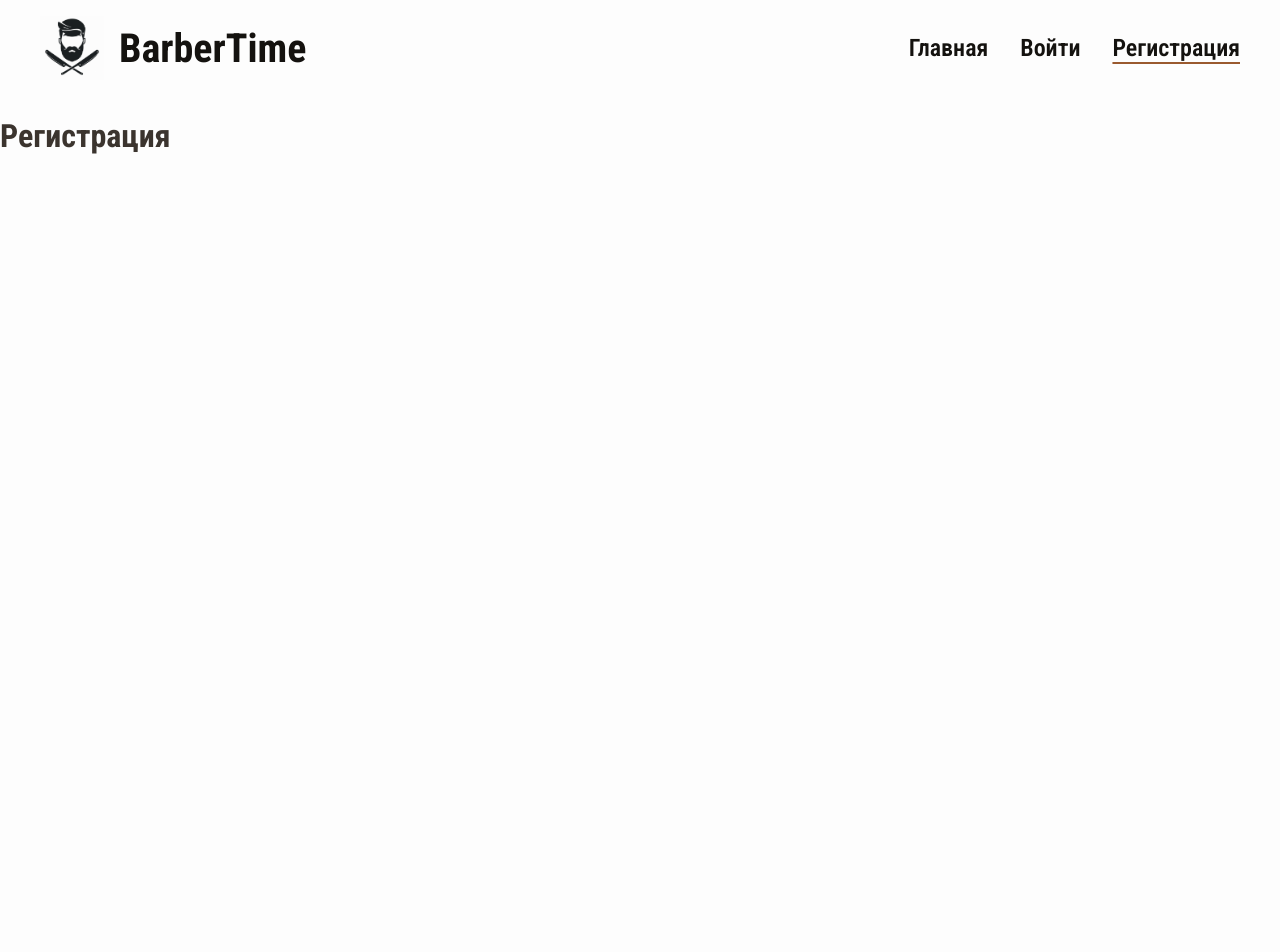
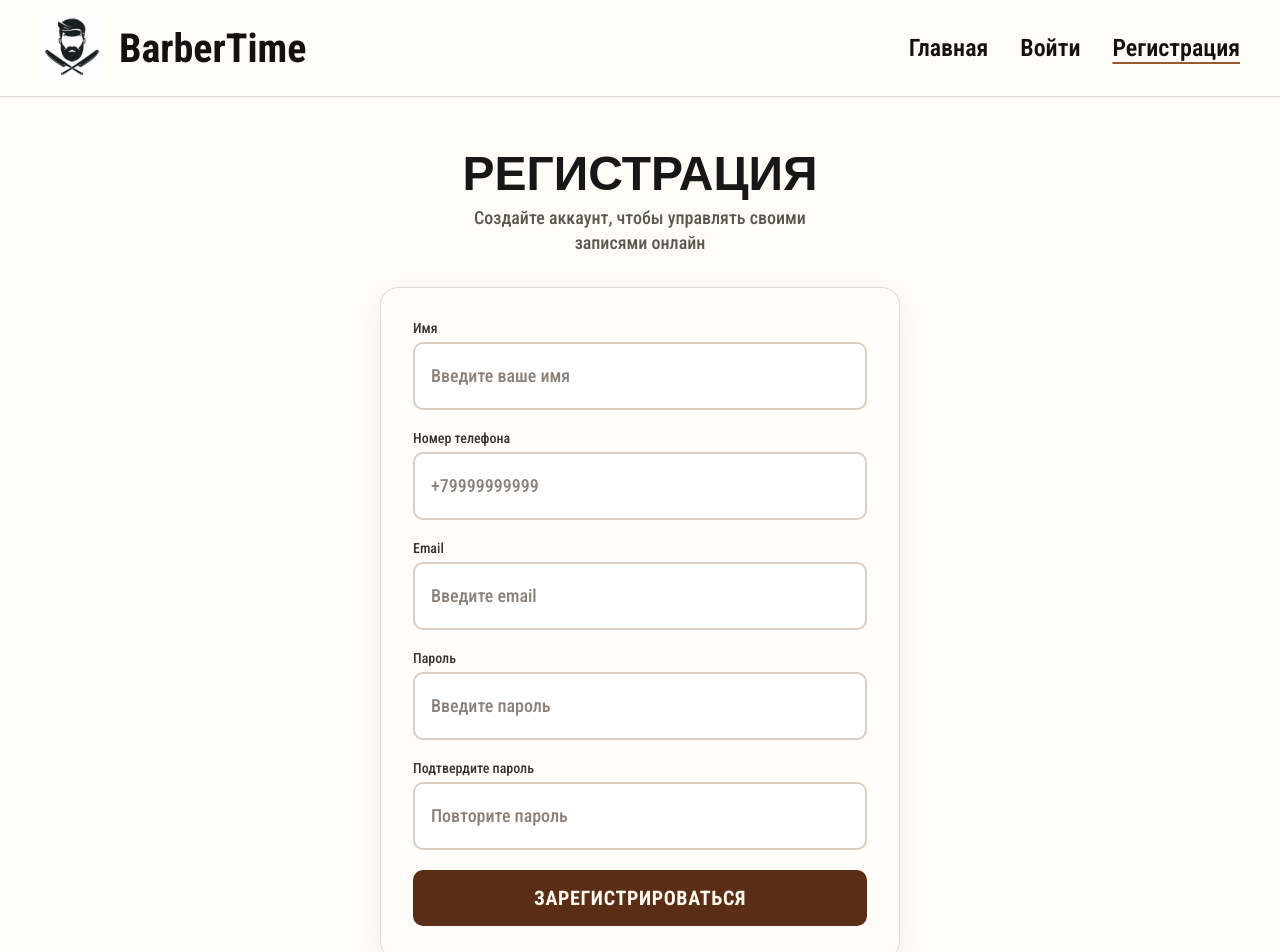
Before and after one commit to slavmi1/practice-react-app, a React (Vite) app: page /register in a window 1280 px wide. Shown: the top 952 px of the page. Before the commit the page ends 800 px from the top, so only its background shows below. Built offline with nearby package versions, Linux system fonts and the light colour scheme.

Commit message:
add LoginPage and RegisterPage with yup validation

```diff
--- a/package.json
+++ b/package.json
@@ -10,9 +10,12 @@
     "preview": "vite preview"
   },
   "dependencies": {
+    "@hookform/resolvers": "^5.4.0",
     "react": "^19.2.7",
     "react-dom": "^19.2.7",
-    "react-router": "^8.1.0"
+    "react-hook-form": "^7.81.0",
+    "react-router": "^8.1.0",
+    "yup": "^1.7.1"
   },
   "devDependencies": {
     "@eslint/js": "^10.0.1",
--- /dev/null
+++ b/src/Schemas/authSchemas.ts
@@ -0,0 +1,43 @@
+import * as yup from "yup";
+
+export const loginSchema = yup.object({
+  email: yup
+    .string()
+    .trim()
+    .required("Введите email")
+    .email("Введите корректный email"),
+
+  password: yup
+    .string()
+    .required("Введите пароль")
+    .min(8, "Пароль должен быть не короче 8 символов"),
+});
+
+export const registerSchema = yup.object({
+  name: yup
+    .string()
+    .trim()
+    .required("Введите имя")
+    .max(30, "Имя не должно быть длиннее 50 символов"),
+
+  phone: yup
+    .string()
+    .required("Введите номер телефона")
+    .matches(/^\+7\d{10}$/, "Введите корректный номер телефона"),
+
+  email: yup
+    .string()
+    .trim()
+    .required("Введите email")
+    .email("Введите корректный email"),
+
+  password: yup
+    .string()
+    .required("Введите пароль")
+    .min(8, "Пароль должен быть не короче 8 символов"),
+
+  confirmPassword: yup
+    .string()
+    .required("Повторите пароль")
+    .oneOf([yup.ref("password")], "Пароли должны совпадать"),
+});
--- /dev/null
+++ b/src/components/Pages/LoginPage/LoginPage.module.scss
@@ -0,0 +1,76 @@
+.login {
+  min-height: calc(100vh - 97px);
+
+  display: flex;
+  align-items: center;
+  justify-content: center;
+
+  padding: 48px 20px;
+}
+.card {
+  display: flex;
+  flex-direction: column;
+  align-items: center;
+
+  width: 100%;
+  max-width: 520px;
+}
+
+.title {
+  margin: 0 0 12px;
+
+  color: #171717;
+  font-family: "Oswald", sans-serif;
+  font-size: 3rem;
+  font-weight: 700;
+  line-height: 1;
+  text-align: center;
+  text-transform: uppercase;
+}
+
+.subtitle {
+  max-width: 360px;
+  margin: 0 auto 32px;
+
+  color: #5f564f;
+  font-size: 1.125rem;
+  line-height: 1.4;
+  text-align: center;
+}
+
+.form {
+  display: flex;
+  flex-direction: column;
+  gap: 20px;
+
+  width: 100%;
+  padding: 32px;
+
+  border: 1px solid #e3d8cc;
+  border-radius: 18px;
+
+  background-color: #fffdf9;
+  box-shadow: 0 8px 24px rgba(60, 40, 25, 0.06);
+}
+
+.submitButton {
+  width: 100%;
+}
+
+.registerText {
+  margin: 24px 0 0;
+
+  color: #5f564f;
+  font-size: 1rem;
+  text-align: center;
+}
+
+.authLink {
+  color: #5a2e16;
+  font-weight: 700;
+  text-decoration: none;
+}
+
+.authLink:hover {
+  text-decoration: underline;
+}
--- a/src/components/Pages/LoginPage/LoginPage.tsx
+++ b/src/components/Pages/LoginPage/LoginPage.tsx
@@ -1,5 +1,79 @@
+import { Link } from "react-router";
+import { useForm } from "react-hook-form";
+import { yupResolver } from "@hookform/resolvers/yup";
+
+import { loginSchema } from "../../../Schemas/authSchemas";
+import styles from "./LoginPage.module.scss";
+import Button from "../../UI/Button/Button";
+import Field from "../../UI/Field/Field";
+
+type LoginFormData = {
+  email: string;
+  password: string;
+};
+
 const LoginPage = () => {
-  return <h1>Авторизация</h1>;
+  // Достаем из useForm только то, что нужно
+  const {
+    register, // Подключает input к React Hook Form
+    handleSubmit, // Валидирует форму перед отправкой и кладет ошибки в errors
+    formState: { errors }, // Достает errors из formState
+  } = useForm<LoginFormData>({
+    resolver: yupResolver(loginSchema),
+  });
+
+  const onSubmit = (data: LoginFormData) => {
+    console.log(data);
+  };
+
+  return (
+    <main className={styles.login}>
+      <section className={styles.card}>
+        <h1 className={styles.title}>Авторизация</h1>
+
+        <p className={styles.subtitle}>
+          Войдите в аккаунт, чтобы посмотреть свои записи
+        </p>
+
+        <form
+          className={styles.form}
+          onSubmit={handleSubmit(onSubmit)}
+          noValidate
+        >
+          <Field
+            id="email"
+            label="Email"
+            placeholder="Введите email"
+            autoComplete="email"
+            type="email"
+            error={errors.email?.message}
+            {...register("email")}
+          />
+
+          <Field
+            id="password"
+            label="Пароль"
+            placeholder="Введите пароль"
+            autoComplete="current-password"
+            type="password"
+            error={errors.password?.message}
+            {...register("password")}
+          />
+
+          <Button className={styles.submitButton} type="submit">
+            Войти
+          </Button>
+        </form>
+
+        <p className={styles.registerText}>
+          Нет аккаунта?{" "}
+          <Link to="/register" className={styles.authLink}>
+            Зарегистрироваться
+          </Link>
+        </p>
+      </section>
+    </main>
+  );
 };
 
 export default LoginPage;
--- /dev/null
+++ b/src/components/Pages/RegisterPage/RegisterPage.module.scss
@@ -0,0 +1,76 @@
+.register {
+  min-height: calc(100vh - 97px);
+
+  display: flex;
+  align-items: center;
+  justify-content: center;
+
+  padding: 48px 20px;
+}
+.card {
+  display: flex;
+  flex-direction: column;
+  align-items: center;
+
+  width: 100%;
+  max-width: 520px;
+}
+
+.title {
+  margin: 0 0 12px;
+
+  color: #171717;
+  font-family: "Oswald", sans-serif;
+  font-size: 3rem;
+  font-weight: 700;
+  line-height: 1;
+  text-align: center;
+  text-transform: uppercase;
+}
+
+.subtitle {
+  max-width: 360px;
+  margin: 0 auto 32px;
+
+  color: #5f564f;
+  font-size: 1.125rem;
+  line-height: 1.4;
+  text-align: center;
+}
+
+.form {
+  display: flex;
+  flex-direction: column;
+  gap: 20px;
+
+  width: 100%;
+  padding: 32px;
+
+  border: 1px solid #e3d8cc;
+  border-radius: 18px;
+
+  background-color: #fffdf9;
+  box-shadow: 0 8px 24px rgba(60, 40, 25, 0.06);
+}
+
+.submitButton {
+  width: 100%;
+}
+
+.registerText {
+  margin: 24px 0 0;
+
+  color: #5f564f;
+  font-size: 1rem;
+  text-align: center;
+}
+
+.authLink {
+  color: #5a2e16;
+  font-weight: 700;
+  text-decoration: none;
+}
+
+.authLink:hover {
+  text-decoration: underline;
+}
--- a/src/components/Pages/RegisterPage/RegisterPage.tsx
+++ b/src/components/Pages/RegisterPage/RegisterPage.tsx
@@ -1,5 +1,110 @@
+import { Link } from "react-router";
+import { useForm } from "react-hook-form";
+import { yupResolver } from "@hookform/resolvers/yup";
+
+import { registerSchema } from "../../../Schemas/authSchemas";
+import styles from "./RegisterPage.module.scss";
+import Button from "../../UI/Button/Button";
+import Field from "../../UI/Field/Field";
+
+type RegisterFormData = {
+  name: string;
+  phone: string;
+  email: string;
+  password: string;
+  confirmPassword: string;
+};
+
 const RegisterPage = () => {
-  return <h1>Регистрация</h1>;
+  const {
+    register,
+    handleSubmit,
+    formState: { errors },
+  } = useForm<RegisterFormData>({
+    resolver: yupResolver(registerSchema),
+  });
+
+  const onSubmit = (data: RegisterFormData) => {
+    console.log(data);
+  };
+
+  return (
+    <main className={styles.register}>
+      <section className={styles.card}>
+        <h1 className={styles.title}>Регистрация</h1>
+
+        <p className={styles.subtitle}>
+          Создайте аккаунт, чтобы управлять своими записями онлайн
+        </p>
+
+        <form
+          className={styles.form}
+          onSubmit={handleSubmit(onSubmit)}
+          noValidate
+        >
+          <Field
+            id="name"
+            label="Имя"
+            placeholder="Введите ваше имя"
+            autoComplete="name"
+            error={errors.name?.message}
+            {...register("name")}
+          />
+
+          <Field
+            id="phone"
+            label="Номер телефона"
+            placeholder="+79999999999"
+            autoComplete="tel"
+            type="tel"
+            error={errors.phone?.message}
+            {...register("phone")}
+          />
+
+          <Field
+            id="email"
+            label="Email"
+            placeholder="Введите email"
+            autoComplete="email"
+            type="email"
+            error={errors.email?.message}
+            {...register("email")}
+          />
+
+          <Field
+            id="password"
+            label="Пароль"
+            placeholder="Введите пароль"
+            autoComplete="new-password"
+            type="password"
+            error={errors.password?.message}
+            {...register("password")}
+          />
+
+          <Field
+            id="confirmPassword"
+            label="Подтвердите пароль"
+            placeholder="Повторите пароль"
+            autoComplete="new-password"
+            type="password"
+            error={errors.confirmPassword?.message}
+            {...register("confirmPassword")}
+          />
+
+          <Button className={styles.submitButton} type="submit">
+            Зарегистрироваться
+          </Button>
+        </form>
+
+        <p className={styles.registerText}>
+          Уже есть аккаунт?{" "}
+          <Link to="/login" className={styles.authLink}>
+            Войти
+          </Link>
+        </p>
+      </section>
+    </main>
+  );
 };
 
 export default RegisterPage;
--- a/src/components/Widgets/Header/Header.module.scss
+++ b/src/components/Widgets/Header/Header.module.scss
@@ -1,5 +1,7 @@
 .header {
   padding: 16px 40px;
+  border-bottom: 1px solid #e3d8cc;
+  background-color: #fffcf8;
 }
 
 .nav {
--- a/src/index.scss
+++ b/src/index.scss
@@ -9,7 +9,7 @@ body {
   color: #3b342e;
   font-family: "Roboto Condensed", sans-serif;
   font-weight: 500;
-  background-color: #fdfdfd;
+  background-color: #fffcf8;
 }
 
 button,
```
Also changed, not shown: 1 other file (tests, documents, lock files or other folders).
